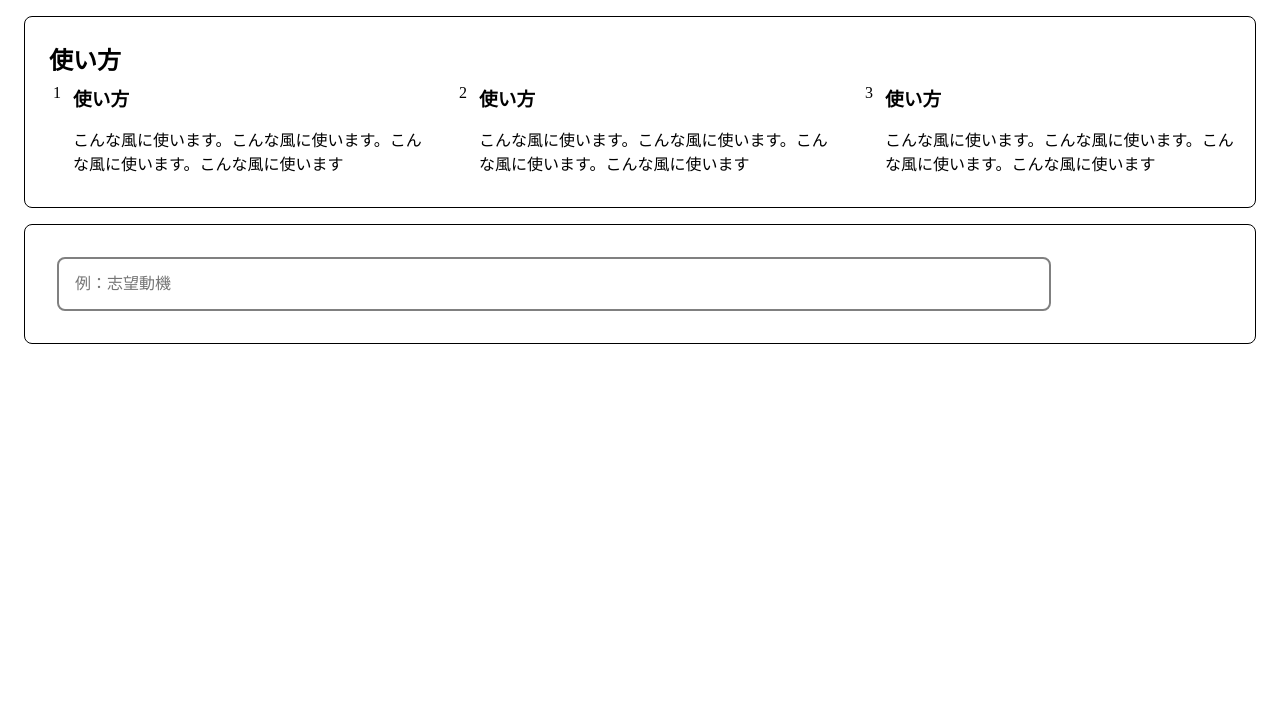
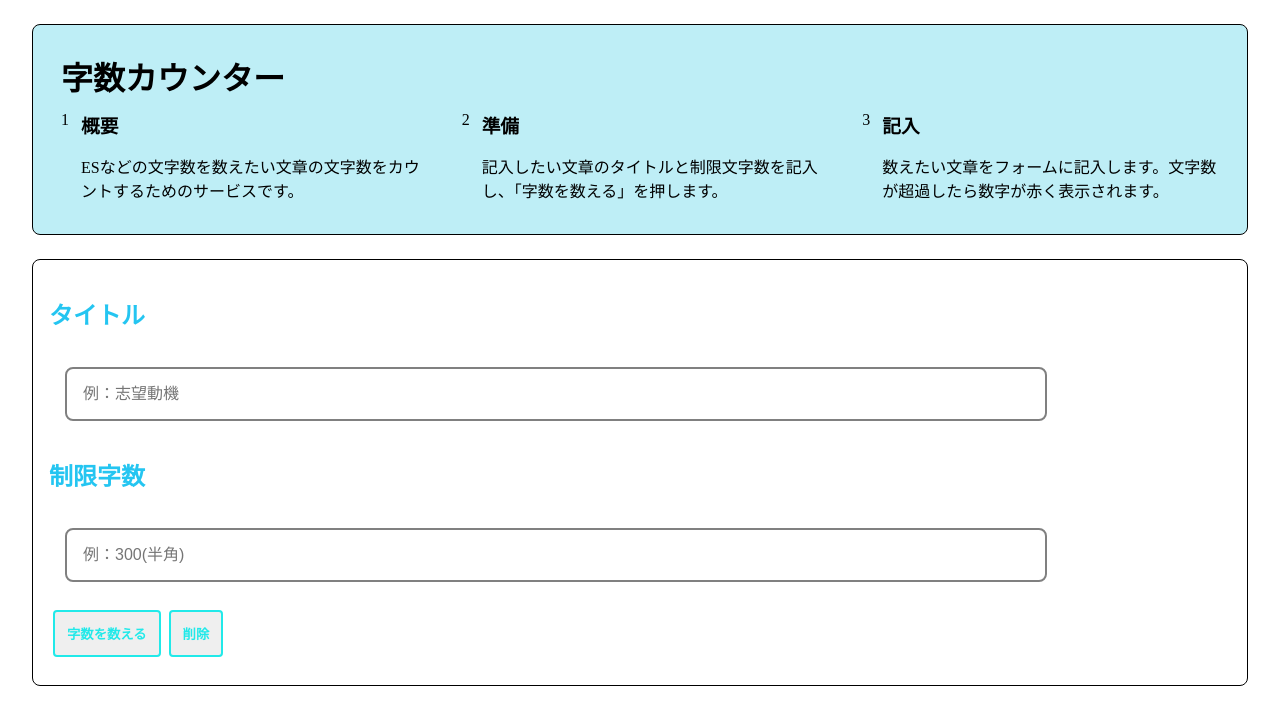
Before and after one commit to Reon0416/my-countSentences-app, a React (Vite) app: page / in a window 1280 px wide. Shown: the top 724 px of the page. Built offline with nearby package versions, Linux system fonts and the light colour scheme.

Commit message:
あとはスタイリングするだけ

```diff
--- a/src/App.jsx
+++ b/src/App.jsx
@@ -3,7 +3,6 @@ import Des from "./components/Desc";
 import Req from './components/Req';
 
 function App() {
-  const [count, setCount] = useState(0)
 
   return (
     <>
--- /dev/null
+++ b/src/components/Button.jsx
@@ -0,0 +1,28 @@
+import styled from "styled-components";
+
+const StyledButton = styled.button`
+  border-radius: 4px;
+  margin: 12px 4px;
+  padding: 12px 12px;
+  vertical-align: middle;
+  text-decoration: none;
+  font-weight: bold;
+  border: 2px solid #21e9e9;
+  color: #21e9e9;
+  transition: 0.5s;
+
+  &:hover {
+    color: #fff;
+    background: #21e9e9;
+  }
+`;
+
+const Button = ({ children, onClick }) => {
+  return (
+    <>
+      <StyledButton onClick={onClick}>{children}</StyledButton>
+    </>
+  );
+};
+
+export default Button;
--- /dev/null
+++ b/src/components/Counter.jsx
@@ -0,0 +1,28 @@
+import styled from "styled-components";
+
+const HeadCounter = styled.h1`
+  text-align: center;
+`;
+
+const Warning = styled.p`
+  text-align: center;
+  font-size: 24px;
+  color: red;
+`;
+
+const ValueSpan = styled.span`
+  color: ${({isOver}) => (isOver ? "red" : "balck")};
+`;
+
+const Counter = ({value, count}) => {
+  const isOver = value > count;
+
+  return(
+    <>
+      <HeadCounter><ValueSpan isOver={isOver}>{value}</ValueSpan>/{count}</HeadCounter>
+      {isOver && <Warning>字数を超過しています。</Warning>}
+    </>
+  )
+}
+
+export default Counter;
--- a/src/components/Desc.jsx
+++ b/src/components/Desc.jsx
@@ -12,17 +12,18 @@ const Desc = () => {
     border: 1px solid black;
     border-radius: 8px;
     padding: 16px;
-    margin: 16px;
+    margin: 24px;
+    background-color: #beeef6;
   `;
 
   return (
     <>
     <Description>
-      <h2 style={{margin: "8px"}}>使い方</h2>
+      <h1 style={{margin: "12px"}}>字数カウンター</h1>
       <Container>
-        <List number={1} head={"使い方"} sent={"こんな風に使います。こんな風に使います。こんな風に使います。こんな風に使います"} />
-        <List number={2} head={"使い方"} sent={"こんな風に使います。こんな風に使います。こんな風に使います。こんな風に使います"} />
-        <List number={3} head={"使い方"} sent={"こんな風に使います。こんな風に使います。こんな風に使います。こんな風に使います"} />
+        <List number={1} head={"概要"} sent={"ESなどの文字数を数えたい文章の文字数をカウントするためのサービスです。"} />
+        <List number={2} head={"準備"} sent={"記入したい文章のタイトルと制限文字数を記入し、「字数を数える」を押します。"} />
+        <List number={3} head={"記入"} sent={"数えたい文章をフォームに記入します。文字数が超過したら数字が赤く表示されます。"} />
       </Container>
     </Description>
     </>
--- a/src/components/Form.jsx
+++ b/src/components/Form.jsx
@@ -0,0 +1,61 @@
+import styled from "styled-components";
+import Counter from "./Counter";
+import Button from "./Button";
+import { useState } from "react";
+
+const NewForm = styled.div`
+    border: 1px solid black;
+    border-radius: 8px;
+    padding: 16px;
+    margin: 24px;
+  `;
+  const SentencesDiv = styled.div`
+    display: flex;
+    justify-content: center;
+  `;
+  const SentencesForm = styled.textarea`
+    padding: 16px;
+    margin: 16px auto;
+    width: 90%;
+    height: 400px;
+    border: 2px solid gray;
+    border-radius: 8px;
+    font-size: 16px;
+    resize: none;
+  `;
+
+const Form = ({title, count, complete, del}) => {
+  const [text, setText] = useState();
+  const [value, setValue] = useState(0);
+
+  const textChange = (e) => {
+    const newText = e.target.value
+    setText(newText);
+    setValue(newText.length);
+  }
+
+  const reset =() => {
+    setText("")
+    setValue(0)
+  }
+
+  return(
+    <NewForm>
+      <h2>{title}</h2>
+      <SentencesDiv>
+        <SentencesForm
+          placeholder="例：字数をカウントしたい文章を入力してください"
+          type="text"
+          value={text}
+          onChange={textChange}
+        />
+      </SentencesDiv>
+      <Counter count={count} value={value}/>
+      <Button>コピー</Button>
+      <Button onClick={reset}>リセット</Button>
+      <Button onClick={() => {complete(); del();}}>終了</Button>
+    </NewForm>
+  )
+}
+
+export default Form;
--- a/src/components/Req.jsx
+++ b/src/components/Req.jsx
@@ -1,13 +1,14 @@
 import styled from "styled-components";
+import Button from "./Button";
+import { useState } from "react";
+import Form from "./Form";
 
-const Req = () => {
-  const Requirment = styled.div`
+const Requirment = styled.div`
     border: 1px solid black;
     border-radius: 8px;
     padding: 16px;
-    margin: 16px;
+    margin: 24px;
   `;
-
   const TitleForm = styled.input`
     padding: 16px;
     margin: 16px;
@@ -16,11 +17,37 @@ const Req = () => {
     border-radius: 8px;
     font-size: 16px;
   `;
+  const Header2 = styled.h2`
+    color: #24c5f1;
+  `;
+
+const Req = () => {
+  const [title, setTitle] = useState("");
+  const [count, setCount] = useState("");
+  const [showForm, setShowForm] = useState(false);
+
+  const complete = () => {
+    setShowForm((prev) => !prev)
+  }
+
+  const del = () => {
+    setTitle("");
+    setCount("");
+  }
+
   return(
     <>
     <Requirment>
-      <TitleForm placeholder="例：志望動機"/>
+      <div>
+        <Header2>タイトル</Header2>
+        <TitleForm placeholder="例：志望動機" type="text" value={title} onChange={(e) => setTitle(e.target.value)}/>
+        <Header2>制限字数</Header2>
+        <TitleForm placeholder="例：300(半角)" type="text" value={count} onChange={(e) => setCount(e.target.value)}/>
+      </div>
+      <Button onClick={complete}>字数を数える</Button>
+      <Button onClick={del}>削除</Button>
     </Requirment>
+    {showForm && <Form title={title} count={count} complete={complete} del={del} />}
     </>
   )
 }
```
Also changed, not shown: src/components/botton.jsx (deleted).
